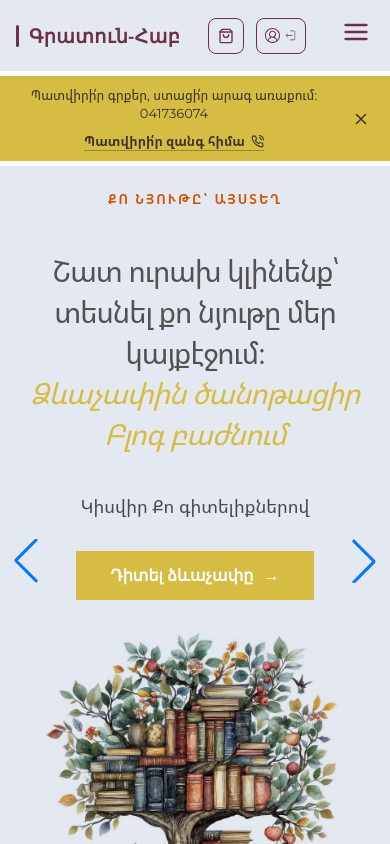
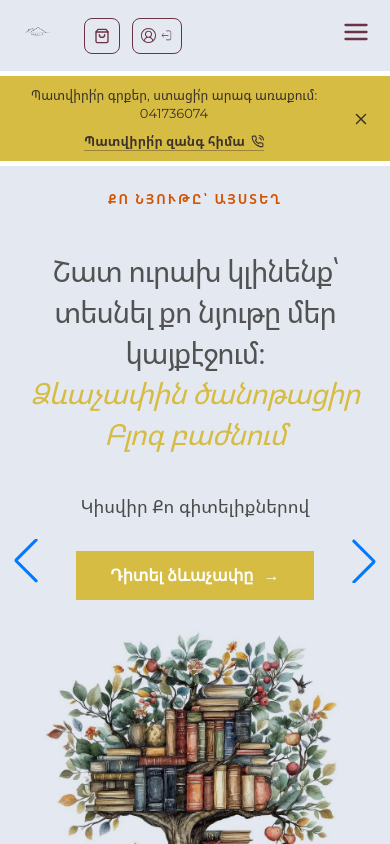
Before and after one commit to artak0252/gratun-complited, a React (Vite) app in the folder frontend/: page / in a window 390 px wide. Shown: the top 844 px of the page. Built offline with nearby package versions, Linux system fonts and the light colour scheme; no server answers; a web font is replaced by a local one.

Commit message:
Chabge logo

```diff
--- a/frontend/src/pages/Header/Header.jsx
+++ b/frontend/src/pages/Header/Header.jsx
@@ -6,6 +6,7 @@ import styles from './Header.module.css';
 import { CiLogout } from "react-icons/ci";
 import { IoIosLogOut } from "react-icons/io";
 import { AuthContext } from '../../context/AuthContext.jsx';
+import logo from '../../assets/my-logo.png';
 
 const Header = () => {
   const [isOpen, setIsOpen] = useState(false);
@@ -21,7 +22,9 @@ const Header = () => {
     <header className={styles.headerContainer}>
       <div className={styles.headerTop}>
         <div className={styles.headerLogo}>
-          <Link to="/">Գրատուն-Հաբ</Link>
+          <Link to="/">
+            <img src={logo} alt="Գրատուն" className={styles.logoImg} />
+          </Link>
         </div>
 
         <div className={styles.headerRight}>
--- a/frontend/src/pages/Header/Header.module.css
+++ b/frontend/src/pages/Header/Header.module.css
@@ -46,23 +46,15 @@
 .headerLogo a {
    display: flex;
    align-items: center;
-   gap: 14px;
-   font-family: Georgia, 'Times New Roman', serif;
-   font-size: 26px;
-   font-weight: 700;
-   letter-spacing: 0.5px;
-   color: var(--color-accent);
    text-decoration: none;
    white-space: nowrap;
 }
 
-.headerLogo a::before {
-   content: "";
-   width: 3px;
-   height: 30px;
-   background-color: var(--color-accent);
-   display: inline-block;
-   border-radius: 2px;
+.logoImg {
+   height: 54px;
+   width: auto;
+   display: block;
+   object-fit: contain;
 }
 
 /* ===== Right side wrapper (nav + icons) ===== */
@@ -260,13 +252,8 @@
       padding: 14px 16px;
    }
 
-   .headerLogo a {
-      font-size: 19px;
-      gap: 10px;
-   }
-
-   .headerLogo a::before {
-      height: 22px;
+   .logoImg {
+      height: 40px;
    }
 
    .cartIcon {
```
Also changed, not shown: frontend/src/assets/my-logo.png (added).
